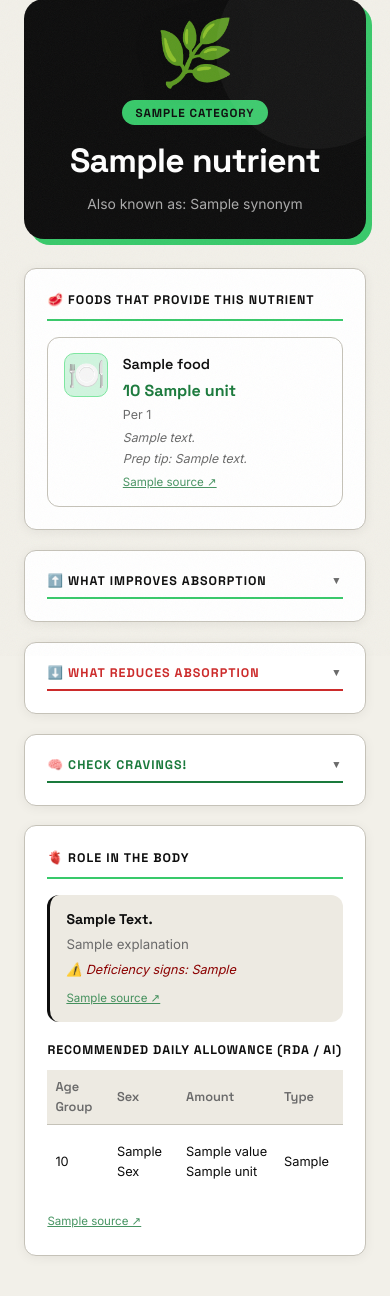
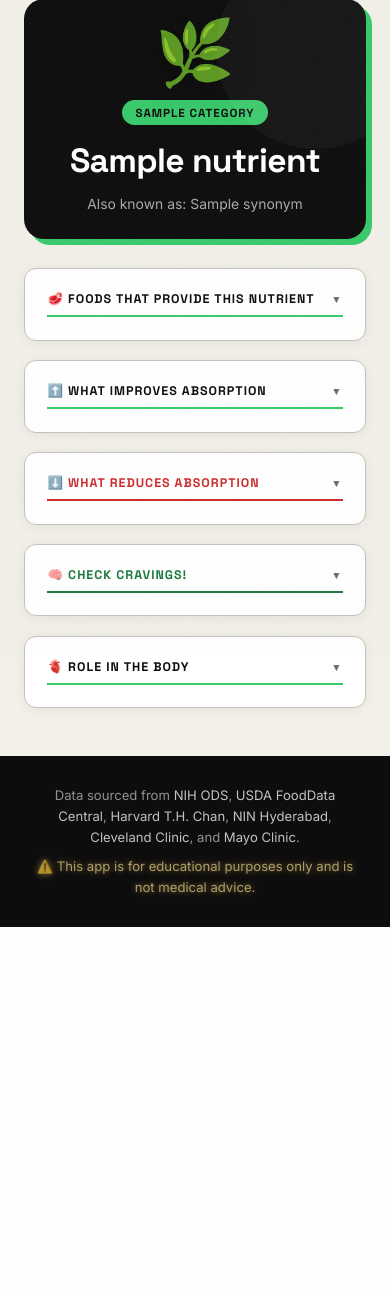
Before and after one commit to rachel1818/nutrients-check, a Python web app: template app/templates/search.html in a window 390 px wide. Shown: the part 188-1484 px from the top of the page. After the commit the page ends 1115 px from the top, so only its background shows below. Run offline with Jinja, Linux system fonts and the light colour scheme; the template is opened without the code that fills it: most values are stand-ins (such as "Sample title", 1, 10 or a date in 2020).

Commit message:
made changes to laptop and mobile view

```diff
--- a/app/templates/search.html
+++ b/app/templates/search.html
@@ -103,7 +103,12 @@
 
     <!-- ── Left: Food Sources ────────────────────────────────────────── -->
     <div class="results-column">
-      <div class="column-title">🥩 Foods That Provide This Nutrient</div>
+      <button class="absorption-toggle" id="food-sources-toggle"
+              aria-expanded="false" aria-controls="food-sources-content">
+        🥩 Foods That Provide This Nutrient
+        <span class="absorption-chevron" aria-hidden="true">▼</span>
+      </button>
+      <div class="absorption-content" id="food-sources-content" hidden>
 
       {% if top_foods %}
       <ul class="food-list" id="food-list">
@@ -140,6 +145,7 @@
       {% else %}
       <p class="placeholder-msg">No food source data available yet for this nutrient.</p>
       {% endif %}
+      </div>
     </div>
 
     <!-- ── Middle: Absorption ─────────────────────────────────────────── -->
@@ -234,7 +240,12 @@
 
     <!-- ── Right: Body Roles + RDA ────────────────────────────────────── -->
     <div class="results-column">
-      <div class="column-title">🫀 Role in the Body</div>
+      <button class="absorption-toggle" id="body-roles-toggle"
+              aria-expanded="false" aria-controls="body-roles-content">
+        🫀 Role in the Body
+        <span class="absorption-chevron" aria-hidden="true">▼</span>
+      </button>
+      <div class="absorption-content" id="body-roles-content" hidden>
 
       {% if nutrient.body_roles %}
       {% for role in nutrient.body_roles %}
@@ -293,6 +304,7 @@
         </div>
       </div>
       {% endif %}
+      </div>
     </div>
 
   </div><!-- /results-grid -->
--- a/static/main.js
+++ b/static/main.js
@@ -319,6 +319,21 @@ function initCollapsibleToggles() {
       toggle();
     });
   });
+
+  // On laptop/desktop, "Foods That Provide This Nutrient" and "Role in the
+  // Body" start expanded since there's room to show them right away; on
+  // mobile every section starts collapsed (matches the existing 768px
+  // breakpoint used elsewhere for the single-column layout).
+  if (window.matchMedia("(min-width: 769px)").matches) {
+    ["food-sources-toggle", "body-roles-toggle"].forEach((id) => {
+      const btn = document.getElementById(id);
+      if (!btn) return;
+      const content = document.getElementById(btn.getAttribute("aria-controls"));
+      if (!content) return;
+      btn.setAttribute("aria-expanded", "true");
+      content.hidden = false;
+    });
+  }
 }
 
 /* ─── Utilities ─────────────────────────────────────────────────────────── */
--- a/static/style.css
+++ b/static/style.css
@@ -554,17 +554,6 @@ a:hover { text-decoration: underline; }
      shared grid column, blowing out every other column with it. */
   min-width: 0;
 }
-.column-title {
-  font-size: 0.78rem;
-  font-weight: 700;
-  color: var(--black);
-  text-transform: uppercase;
-  letter-spacing: 0.08em;
-  margin-bottom: 1rem;
-  padding-bottom: 0.5rem;
-  border-bottom: 2px solid var(--green);
-  font-family: var(--font-heading);
-}
 
 /* ─── Food Cards ────────────────────────────────────────────────────────── */
 .food-list {
```
